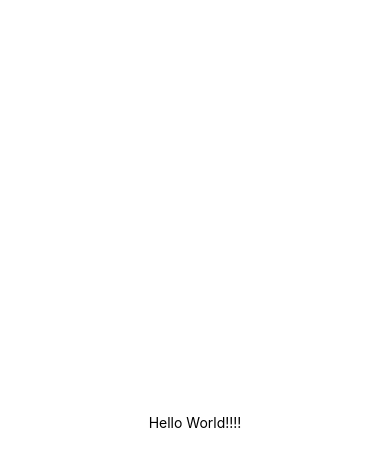
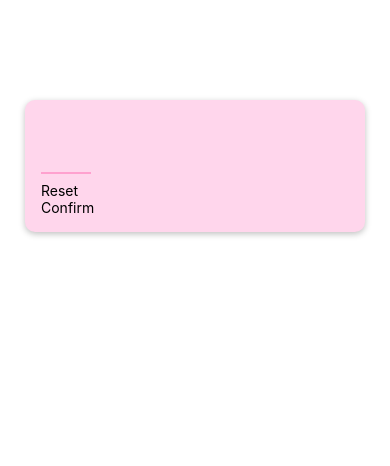
Before and after one commit to mynameisgenesis/mini-monster-game-app, a React Native app: screen / in a window 390 px wide. Shown: the top 466 px of the page. Built offline with nearby package versions, Linux system fonts and the light colour scheme.

Commit message:
Set StartGameScreen as main page and style.

```diff
--- a/App.js
+++ b/App.js
@@ -1,20 +1,8 @@
-import { StatusBar } from 'expo-status-bar';
-import { StyleSheet, Text, View } from 'react-native';
+import { StyleSheet } from 'react-native';
+import StartGameScreen from './screens/StartGameScreen';
 
 export default function App() {
-  return (
-    <View style={styles.container}>
-      <Text>Hello World!!!!</Text>
-      <StatusBar style="auto" />
-    </View>
-  );
+  return <StartGameScreen />;
 }
 
-const styles = StyleSheet.create({
-  container: {
-    flex: 1,
-    backgroundColor: '#fff',
-    alignItems: 'center',
-    justifyContent: 'center',
-  },
-});
+const styles = StyleSheet.create({});
--- /dev/null
+++ b/components/PrimaryButton.js
@@ -0,0 +1,11 @@
+import { View, Text } from 'react-native';
+
+function PrimaryButton({ children }) {
+  return (
+    <View>
+      <Text>{children}</Text>
+    </View>
+  );
+}
+
+export default PrimaryButton;
--- a/screens/StartGameScreen.js
+++ b/screens/StartGameScreen.js
@@ -1,12 +1,39 @@
-import { TextInput, View } from 'react-native';
+import { TextInput, View, StyleSheet } from 'react-native';
+import PrimaryButton from '../components/PrimaryButton';
 
 function StartGameScreen() {
   return (
-    <View>
-      <TextInput />
-      {/* Button goes here */}
+    <View style={styles.inputContainer}>
+      <TextInput style={styles.numberInput} maxLength={2} />
+      <PrimaryButton>Reset</PrimaryButton>
+      <PrimaryButton>Confirm</PrimaryButton>
     </View>
   );
 }
 
 export default StartGameScreen;
+
+const styles = StyleSheet.create({
+  inputContainer: {
+    padding: 16,
+    marginHorizontal: 25,
+    borderRadius: 10,
+    marginTop: 100,
+    backgroundColor: '#FFD6EC',
+    elevation: 4, //Adds shadow to Android
+    shadowColor: '#000000', //Property for iOS
+    shadowOffset: { width: 0, height: 2 }, //Property for iOS
+    shadowRadius: 6, //Property for iOS
+    shadowOpacity: 0.25, //Property for iOS
+  },
+  numberInput: {
+    height: 50,
+    width: 50,
+    textAlign: 'center',
+    fontSize: 32,
+    borderBottomColor: '#FFA1CF',
+    borderBottomWidth: 2,
+    marginVertical: 8,
+    fontWeight: 'bold',
+  },
+});
```
